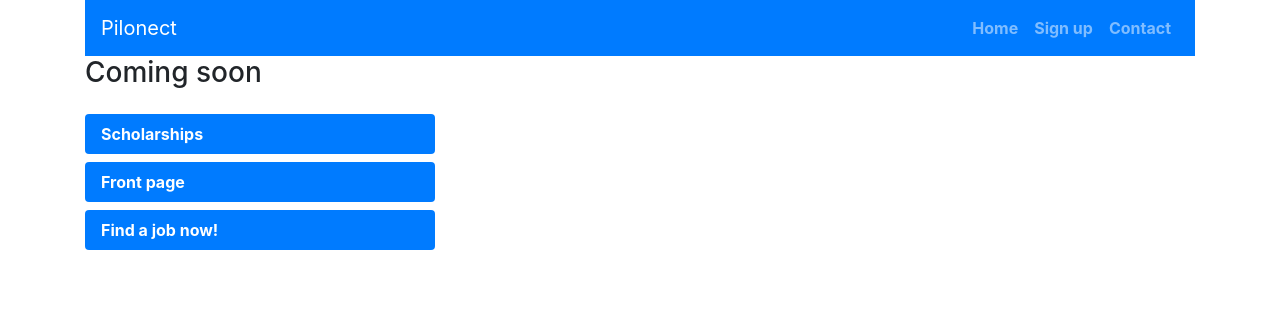
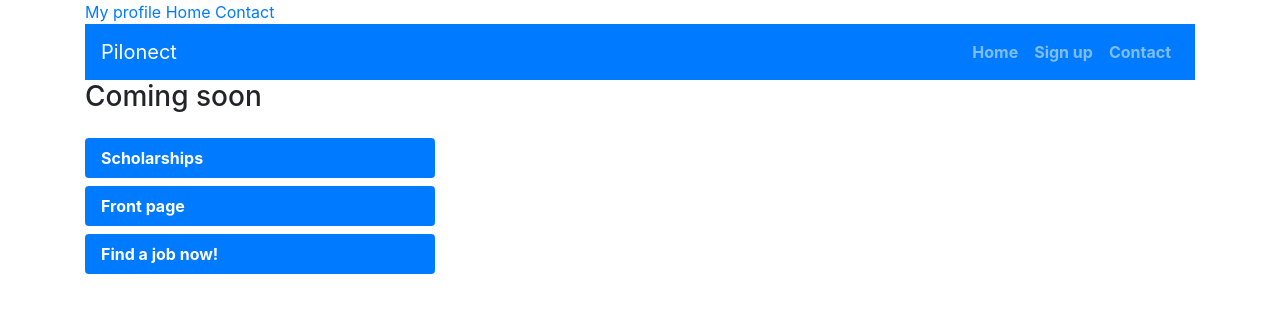
Before and after one commit to Programsoftware/not-programsoftware.github.io, a plain HTML site: page profile.html in a window 1280 px wide. Drawn offline with Linux system fonts and the light colour scheme.

Commit message:
Update profile.html

```diff
--- a/profile.html
+++ b/profile.html
@@ -14,6 +14,11 @@
     <body>
 
        <div class="container">
+	       <div id="sidebar" class="sidenav">
+	        <a href="profile.html">My profile</a>
+  		<a href="index.html">Home</a>
+  		<a href="contact.html">Contact</a>
+	       </div>
                  <nav class="navbar navbar-expand-lg navbar-dark bg-primary">
                 <a href="index.html" class="navbar-brand">Pilonect</a>
                 <!--Add here -->
```
